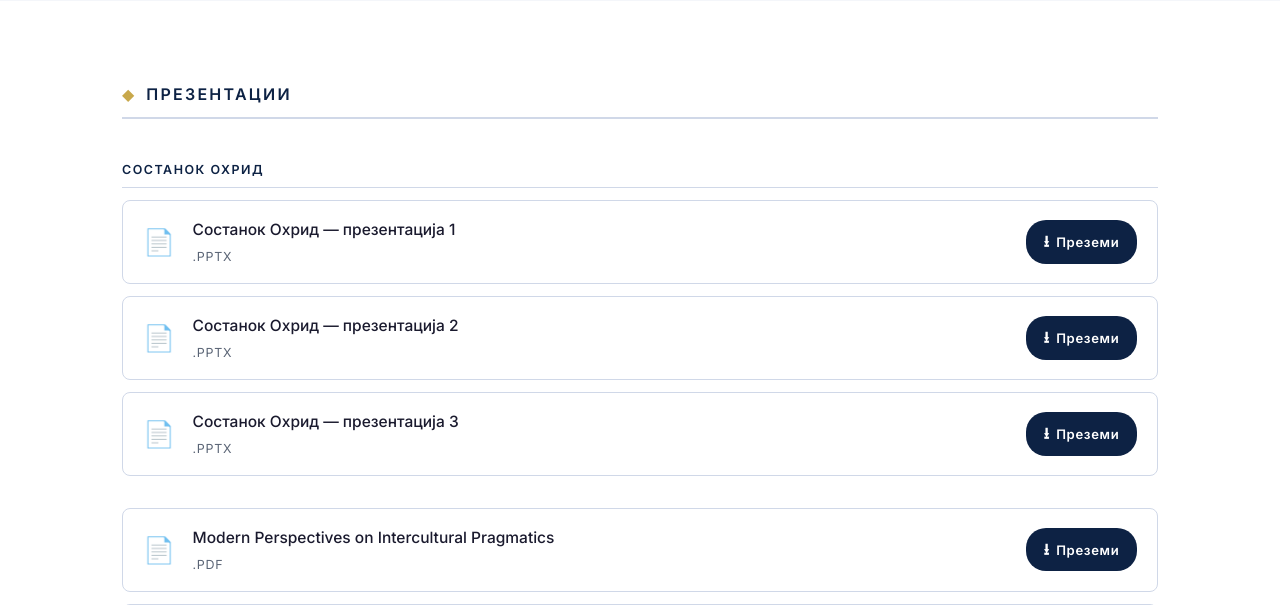
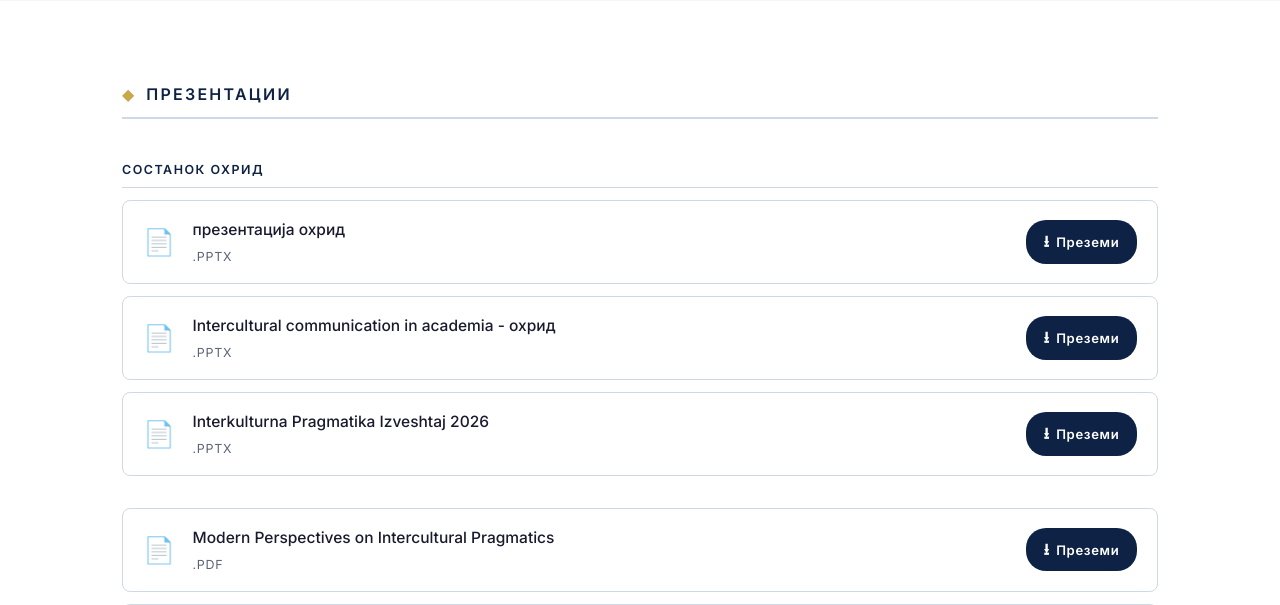
Before and after one commit to VladimirIvanovski/pragmatika_v4, a Flask app: page /materijali in a window 1280 px wide. Shown: the part 1979-2584 px from the top of the page. Run offline with Flask 3, Linux system fonts and the light colour scheme.

Commit message:
Rename Ohrid meeting presentation download labels
Co-authored-by: Cursor <cursoragent@cursor.com>

```diff
--- a/templates/materijali.html
+++ b/templates/materijali.html
@@ -227,7 +227,7 @@
             <li class="file-item">
                 <div class="file-icon">&#128196;</div>
                 <div class="file-info">
-                    <span class="file-name">Состанок Охрид — презентација 1</span>
+                    <span class="file-name">презентација охрид</span>
                     <span class="file-meta">.pptx</span>
                 </div>
                 <a href="https://drive.google.com/uc?export=download&id=17Cpm2rDXlY4gfPpZ4zxM6TSiVx3fkljv" class="file-download" target="_blank" rel="noopener">
@@ -238,7 +238,7 @@
             <li class="file-item">
                 <div class="file-icon">&#128196;</div>
                 <div class="file-info">
-                    <span class="file-name">Состанок Охрид — презентација 2</span>
+                    <span class="file-name">Intercultural communication in academia - охрид</span>
                     <span class="file-meta">.pptx</span>
                 </div>
                 <a href="https://drive.google.com/uc?export=download&id=1eOsIAsW68x9qb7JPfu76tVasPdbRD_27" class="file-download" target="_blank" rel="noopener">
@@ -249,7 +249,7 @@
             <li class="file-item">
                 <div class="file-icon">&#128196;</div>
                 <div class="file-info">
-                    <span class="file-name">Состанок Охрид — презентација 3</span>
+                    <span class="file-name">Interkulturna Pragmatika Izveshtaj 2026</span>
                     <span class="file-meta">.pptx</span>
                 </div>
                 <a href="https://drive.google.com/uc?export=download&id=1bp5a18s3ROvGEZFSNSW-SfkfCM5DTH-W" class="file-download" target="_blank" rel="noopener">
```
